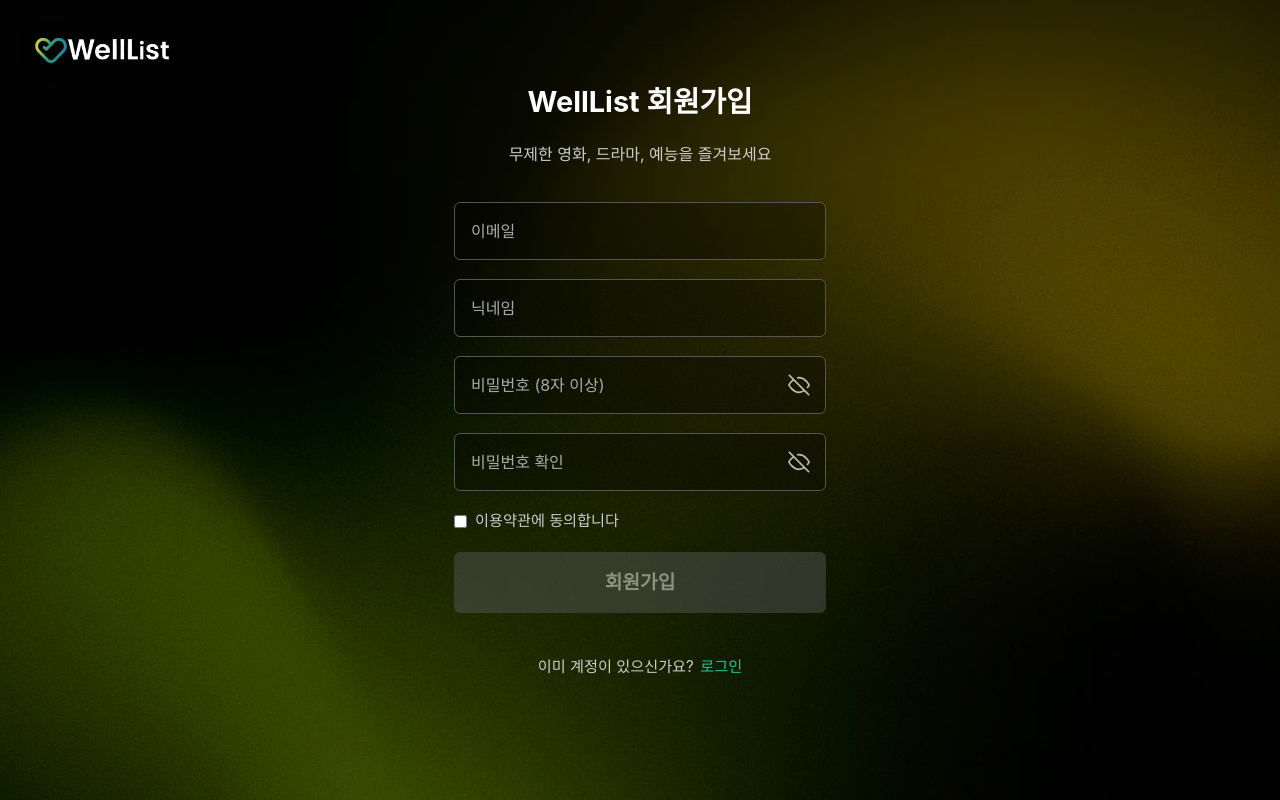
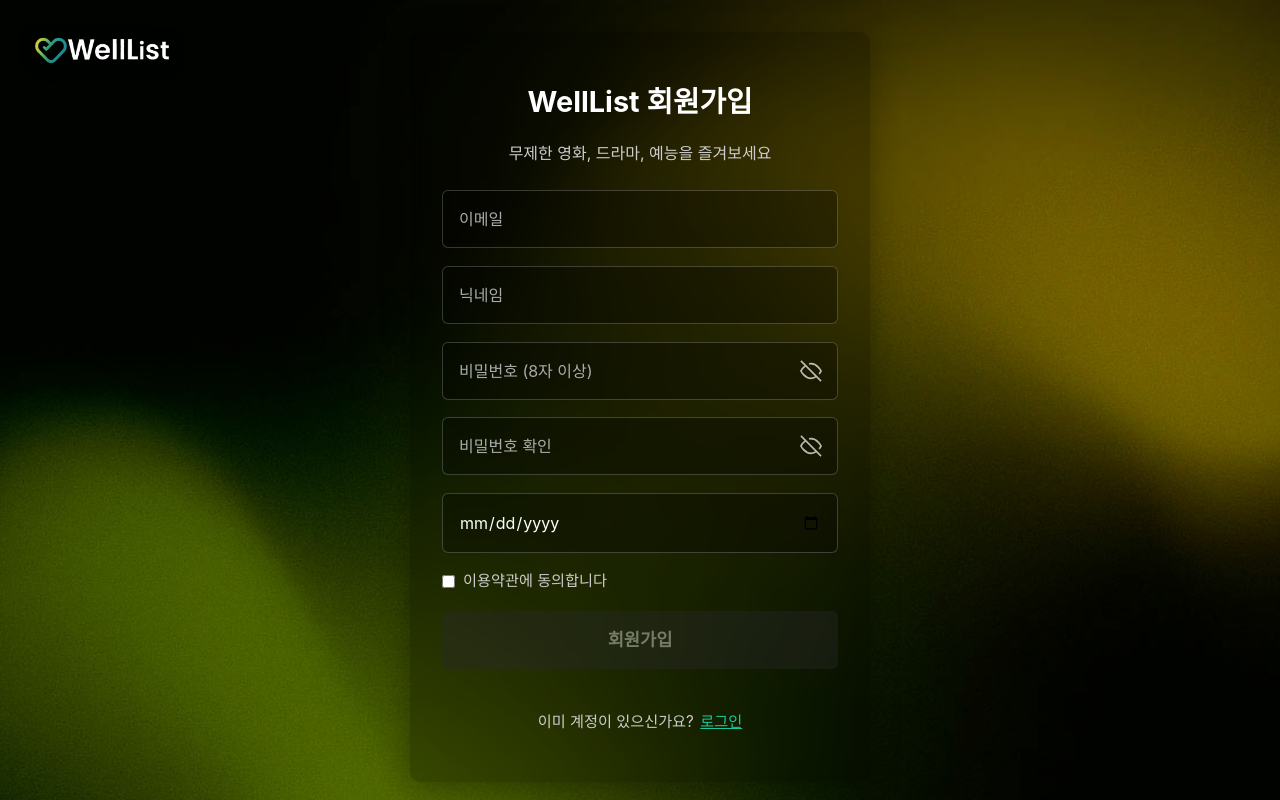
Before and after one commit to MaSeongHwan/mychu, a React (Vite) app in the folder client-react/: page /signup in a window 1280 px wide. Built offline with nearby package versions, Linux system fonts and the light colour scheme; no server answers.

Commit message:
로그인, 회원가입 페이지 디자인 통일

```diff
--- a/client-react/src/pages/index/SignupPage.css
+++ b/client-react/src/pages/index/SignupPage.css
@@ -1,27 +1,32 @@
-/* 전체 페이지 배경 */
+/* 전체 페이지 레이아웃 */
 .signup-page {
   min-height: 100vh;
-  background: url('../../assets/images/backgrounds/login_image3.png') center/cover no-repeat;
-  color: white;
   font-family: 'Inter', sans-serif;
   position: relative;
+  display: flex;
+  justify-content: center;
+  align-items: center;
+  padding: 2rem;
+  color: white;
 }
 
-/* 어두운 배경 오버레이 */
-.signup-page::before {
-  content: "";
+/* 어두운 오버레이 */
+.background-overlay {
   position: absolute;
-  inset: 0;
+  top: 0;
+  left: 0;
+  width: 100%;
+  height: 100%;
   background: rgba(0, 0, 0, 0.3);
   z-index: 0;
 }
 
-/* 상단 로고 */
+/* 로고 */
 .login-logo {
   position: absolute;
   top: 2rem;
   left: 2rem;
-  z-index: 10;
+  z-index: 2;
   cursor: pointer;
 }
 
@@ -36,19 +41,22 @@
   transform: scale(1.03);
 }
 
-/* 폼 콘텐츠 */
+/* 회원가입 폼 컨테이너 */
 .signup-content {
-  position: relative;
   z-index: 1;
   width: 100%;
-  max-width: 420px;
-  margin: 0 auto;
-  padding: 5rem 1.5rem 2rem;
+  max-width: 460px;
   display: flex;
   flex-direction: column;
-  gap: 1.2rem;
+  gap: 1.1rem;
+  padding: 3rem 2rem;
+  backdrop-filter: blur(8px);
+  background: rgba(0, 0, 0, 0.25);
+  border-radius: 10px;
+  box-shadow: 0 4px 30px rgba(0, 0, 0, 0.3);
 }
 
+/* 제목 및 부제목 */
 .signup-title {
   font-size: 1.8rem;
   font-weight: bold;
@@ -59,61 +67,54 @@
   font-size: 1rem;
   text-align: center;
   color: #ccc;
-  margin-bottom: 1rem;
+  margin-bottom: 0.5rem;
 }
 
 /* 입력 필드 */
 .form-input {
   width: 100%;
-  padding: 1rem 1rem;
+  padding: 1rem;
+  font-size: 1rem;
+  border-radius: 6px;
+  border: 1px solid rgba(255, 255, 255, 0.2);
   background-color: rgba(0, 0, 0, 0.3);
-  border: 1px solid rgba(255, 255, 255, 0.2);
   color: white;
-  border-radius: 6px;
-  font-size: 1rem;
   outline: none;
   transition: border-color 0.2s ease;
-}
-
-.form-input.valid {
-  border-color: #555;
-}
-
-.form-input.invalid {
-  border-color: #f76e6e;
 }
 
 .form-input::placeholder {
   color: #aaa;
 }
 
+.form-input:focus {
+  border-color: #1ac79d;
+}
+
+/* 유효성 클래스 */
+.form-input.invalid {
+  border-color: #f76e6e;
+}
+
+.form-input.valid:focus {
+  border-color: #1ac79d;
+}
+
 /* 에러 메시지 */
 .input-error {
   font-size: 0.85rem;
   color: #f76e6e;
-  margin-top: -0.5rem;
-  padding-left: 0.2rem;
+  margin-top: -0.6rem;
+  margin-bottom: 0.2rem;
+  padding-left: 0.3rem;
 }
 
-/* 비밀번호 강도 */
-.password-strength {
-  font-size: 0.85rem;
-  margin-top: -0.5rem;
-}
-
-.password-strength.very-weak { color: #f76e6e; }
-.password-strength.weak { color: #f7a36e; }
-.password-strength.medium { color: #f7db6e; }
-.password-strength.strong { color: #8ff76e; }
-.password-strength.very-strong { color: #1ac79d; }
-
-/* 비밀번호 wrapper */
+/* 비밀번호 토글 버튼 */
 .password-wrapper {
   position: relative;
   width: 100%;
 }
 
-/* 눈 아이콘 버튼 */
 .password-toggle {
   position: absolute;
   top: 50%;
@@ -122,82 +123,101 @@
   background: none;
   border: none;
   cursor: pointer;
+  padding: 0;
   display: flex;
+  align-items: center;
+  justify-content: center;
   color: white;
   opacity: 0.7;
-  padding: 0;
 }
 
 .password-toggle:hover {
   opacity: 1;
 }
 
+/* 비밀번호 강도 표시 */
+.password-strength {
+  font-size: 0.9rem;
+  margin-top: -0.2rem;
+  padding-left: 0.2rem;
+}
+
+.password-strength.very-weak {
+  color: #f76e6e;
+}
+.password-strength.weak {
+  color: #f7a36e;
+}
+.password-strength.medium {
+  color: #f7db6e;
+}
+.password-strength.strong {
+  color: #8ff76e;
+}
+.password-strength.very-strong {
+  color: #1ac79d;
+}
+
 /* 체크박스 */
 .checkbox-label {
+  font-size: 0.95rem;
   display: flex;
   align-items: center;
   gap: 0.5rem;
-  font-size: 0.95rem;
   color: #ccc;
 }
 
-.checkbox-label input {
+.checkbox-label input[type="checkbox"] {
   accent-color: #1ac79d;
 }
 
-/* 회원가입 버튼 */
-/* 비활성 상태 (기본) */
+/* 버튼 */
 .signup-btn {
   padding: 1rem;
-  font-size: 1.2rem;
+  font-size: 1.1rem;
   font-weight: bold;
-  background-color: #555;
+  border-radius: 6px;
   border: none;
+  background-color: #2a2a2a;
   color: white;
-  border-radius: 6px;
   cursor: not-allowed;
-  opacity: 0.5;
+  opacity: 0.4;
   transition: background 0.2s ease, opacity 0.2s ease;
 }
 
-/* 활성 상태 */
 .signup-btn.active {
   background-color: #1ac79d;
+  color: black;
+  opacity: 1;
   cursor: pointer;
-  opacity: 1;
-  pointer-events: auto;
 }
 
-/* 불필요한 hover 제거 */
-.signup-btn:hover {
-  background-color: #1ac79d; /* optional: 유지해도 무방 */
+.signup-btn.active:hover {
+  background-color: #18b498;
 }
 
-/* 하단 */
+/* 하단 링크 */
 .signup-footer {
   margin-top: 1.5rem;
   font-size: 0.95rem;
+  text-align: center;
   color: #ccc;
-  text-align: center;
 }
 
 .signup-footer button {
   background: none;
   border: none;
   color: #1ac79d;
+  font-weight: 500;
   margin-left: 0.4rem;
   cursor: pointer;
-  font-weight: 500;
-}
-
-.signup-footer button:hover {
   text-decoration: underline;
 }
 
 /* 반응형 */
 @media (max-width: 480px) {
   .signup-content {
-    padding: 4rem 1rem 2rem;
+    padding: 2rem 1.5rem;
   }
 
   .signup-title {
@@ -205,6 +225,6 @@
   }
 
   .signup-btn {
-    font-size: 1.1rem;
+    font-size: 1rem;
   }
 }
--- a/client-react/src/pages/index/SignupPage.jsx
+++ b/client-react/src/pages/index/SignupPage.jsx
@@ -11,6 +11,7 @@
     name: '',
     password: '',
     confirmPassword: '',
+    birthdate: '',
     agreeTerms: false,
   });
 
@@ -32,6 +33,9 @@
       case 'confirmPassword':
         if (value !== formData.password) return '비밀번호가 일치하지 않습니다';
         break;
+      case 'birthdate':
+        if (!value) return '생년월일을 입력하세요';
+        break;
       case 'agreeTerms':
         if (!value) return '이용약관에 동의해야 합니다';
         break;
@@ -44,10 +48,12 @@
   const handleInputChange = (e) => {
     const { name, value, type, checked } = e.target;
     const fieldValue = type === 'checkbox' ? checked : value;
+
     setFormData((prev) => ({ ...prev, [name]: fieldValue }));
     setErrors((prev) => ({ ...prev, [name]: validateField(name, fieldValue) }));
+
     if (name === 'password') {
-      evaluatePasswordStrength(value);
+      evaluatePasswordStrength(fieldValue);
     }
   };
 
@@ -67,13 +73,16 @@
   useEffect(() => {
     const isValid =
       Object.values(errors).every((msg) => msg === '') &&
-      Object.values(formData).every((v) => (typeof v === 'boolean' ? true : v.trim() !== ''));
+      Object.entries(formData).every(([key, val]) =>
+        typeof val === 'boolean' ? val || key === 'agreeMarketing' : val.trim() !== ''
+      );
     setIsFormValid(isValid);
   }, [errors, formData]);
 
   const handleSubmit = async (e) => {
     e.preventDefault();
     if (!isFormValid) return;
+
     setIsLoading(true);
     try {
       alert('회원가입이 완료되었습니다!');
@@ -97,11 +106,15 @@
       }}
     >
       <div className="background-overlay" />
-      <div className="login-logo" onClick={() => navigate('/')}> <img src={logo} alt="WellList 홈으로" /> </div>
+      <div className="login-logo" onClick={() => navigate('/')}>
+        <img src={logo} alt="WellList 홈으로" />
+      </div>
+
       <form className="signup-content" onSubmit={handleSubmit}>
         <h2 className="signup-title">WellList 회원가입</h2>
         <p className="signup-subtitle">무제한 영화, 드라마, 예능을 즐겨보세요</p>
 
+        {/* 이메일 */}
         <input
           type="email"
           name="contact"
@@ -112,6 +125,7 @@
         />
         {errors.contact && <div className="input-error">{errors.contact}</div>}
 
+        {/* 닉네임 */}
         <input
           type="text"
           name="name"
@@ -122,6 +136,7 @@
         />
         {errors.name && <div className="input-error">{errors.name}</div>}
 
+        {/* 비밀번호 */}
         <div className="password-wrapper">
           <input
             type={showPassword ? 'text' : 'password'}
@@ -134,20 +149,28 @@
           <button type="button" className="password-toggle" onClick={() => setShowPassword(!showPassword)}>
             <svg xmlns="http://www.w3.org/2000/svg" width="22" height="22" fill="none" stroke="white" strokeWidth="1.8" viewBox="0 0 24 24">
               {showPassword ? (
-                <><path d="M1 12s4-8 11-8 11 8 11 8-4 8-11 8S1 12 1 12Z" /><circle cx="12" cy="12" r="3" /></>
+                <>
+                  <path d="M1 12s4-8 11-8 11 8 11 8-4 8-11 8S1 12 1 12Z" />
+                  <circle cx="12" cy="12" r="3" />
+                </>
               ) : (
-                <><path d="M17.94 17.94A10.07 10.07 0 0 1 12 20C5 20 1 12 1 12a18.4 18.4 0 0 1 5.06-5.94" />
-                <path d="M9.88 4.24A9.17 9.17 0 0 1 12 4c7 0 11 8 11 8a18.4 18.4 0 0 1-2.12 3.19" />
-                <line x1="1" y1="1" x2="23" y2="23" /></>
+                <>
+                  <path d="M17.94 17.94A10.07 10.07 0 0 1 12 20C5 20 1 12 1 12a18.4 18.4 0 0 1 5.06-5.94" />
+                  <path d="M9.88 4.24A9.17 9.17 0 0 1 12 4c7 0 11 8 11 8a18.4 18.4 0 0 1-2.12 3.19" />
+                  <line x1="1" y1="1" x2="23" y2="23" />
+                </>
               )}
             </svg>
           </button>
         </div>
         {passwordStrength.text && (
-          <div className={`password-strength ${passwordStrength.level}`}>{`비밀번호 강도: ${passwordStrength.text}`}</div>
+          <div className={`password-strength ${passwordStrength.level}`}>
+            비밀번호 강도: {passwordStrength.text}
+          </div>
         )}
         {errors.password && <div className="input-error">{errors.password}</div>}
 
+        {/* 비밀번호 확인 */}
         <div className="password-wrapper">
           <input
             type={showConfirmPassword ? 'text' : 'password'}
@@ -160,33 +183,47 @@
           <button type="button" className="password-toggle" onClick={() => setShowConfirmPassword(!showConfirmPassword)}>
             <svg xmlns="http://www.w3.org/2000/svg" width="22" height="22" fill="none" stroke="white" strokeWidth="1.8" viewBox="0 0 24 24">
               {showConfirmPassword ? (
-                <><path d="M1 12s4-8 11-8 11 8 11 8-4 8-11 8S1 12 1 12Z" /><circle cx="12" cy="12" r="3" /></>
+                <>
+                  <path d="M1 12s4-8 11-8 11 8 11 8-4 8-11 8S1 12 1 12Z" />
+                  <circle cx="12" cy="12" r="3" />
+                </>
               ) : (
-                <><path d="M17.94 17.94A10.07 10.07 0 0 1 12 20C5 20 1 12 1 12a18.4 18.4 0 0 1 5.06-5.94" />
-                <path d="M9.88 4.24A9.17 9.17 0 0 1 12 4c7 0 11 8 11 8a18.4 18.4 0 0 1-2.12 3.19" />
-                <line x1="1" y1="1" x2="23" y2="23" /></>
+                <>
+                  <path d="M17.94 17.94A10.07 10.07 0 0 1 12 20C5 20 1 12 1 12a18.4 18.4 0 0 1 5.06-5.94" />
+                  <path d="M9.88 4.24A9.17 9.17 0 0 1 12 4c7 0 11 8 11 8a18.4 18.4 0 0 1-2.12 3.19" />
+                  <line x1="1" y1="1" x2="23" y2="23" />
+                </>
               )}
             </svg>
           </button>
         </div>
         {errors.confirmPassword && <div className="input-error">{errors.confirmPassword}</div>}
 
+        {/* 생년월일 */}
+        <input
+          type="date"
+          name="birthdate"
+          placeholder="생년월일"
+          className={`form-input ${errors.birthdate ? 'invalid' : 'valid'}`}
+          value={formData.birthdate}
+          onChange={handleInputChange}
+        />
+        {errors.birthdate && <div className="input-error">{errors.birthdate}</div>}
+
+        {/* 약관 동의 */}
         <label className="checkbox-label">
           <input
             type="checkbox"
             name="agreeTerms"
             checked={formData.agreeTerms}
             onChange={handleInputChange}
-          />{' '}
+          />
           이용약관에 동의합니다
         </label>
         {errors.agreeTerms && <div className="input-error">{errors.agreeTerms}</div>}
 
-        <button
-          type="submit"
-          className={`signup-btn ${isFormValid ? 'active' : ''}`}
-          disabled={!isFormValid || isLoading}
-        >
+        {/* 회원가입 버튼 */}
+        <button type="submit" className={`signup-btn ${isFormValid ? 'active' : ''}`} disabled={!isFormValid || isLoading}>
           {isLoading ? '가입 중...' : '회원가입'}
         </button>
 
--- a/client-react/src/pages/login/LoginPage.jsx
+++ b/client-react/src/pages/login/LoginPage.jsx
@@ -1,34 +1,38 @@
-import { useState } from 'react';
+import { useState, useEffect } from 'react';
 import { useNavigate } from 'react-router-dom';
 import './LoginPage.css';
 import logo from '../../assets/images/logos/welllist_backno.png';
 import bgImage from '../../assets/images/backgrounds/login_image3.png';
-import { signInWithEmail } from '../../services/auth'; // Firebase 연동 함수
+import { signInWithEmail } from '../../services/auth';
 
 const LoginPage = () => {
   const [formData, setFormData] = useState({ contact: '', password: '', rememberMe: false });
   const [errors, setErrors] = useState({});
   const [showPassword, setShowPassword] = useState(false);
   const [isLoading, setIsLoading] = useState(false);
+  const [isFormValid, setIsFormValid] = useState(false);
   const navigate = useNavigate();
 
-  // 비밀번호 보이기/숨기기 토글
+  // 실시간 유효성 체크
+  useEffect(() => {
+    const emailValid = formData.contact.trim() !== '';
+    const passwordValid = formData.password.trim() !== '';
+    setIsFormValid(emailValid && passwordValid);
+  }, [formData]);
+
   const togglePasswordVisibility = () => {
     setShowPassword(prev => !prev);
   };
 
-  // 입력값 변경 핸들러
   const handleInputChange = (e) => {
     const { name, value, type, checked } = e.target;
     setFormData(prev => ({ ...prev, [name]: type === 'checkbox' ? checked : value }));
 
-    // 에러 초기화
     if (errors[name]) {
       setErrors(prev => ({ ...prev, [name]: '' }));
     }
   };
 
-  // 로그인 폼 제출
   const handleSubmit = async (e) => {
     e.preventDefault();
     const newErrors = {};
@@ -72,19 +76,14 @@
         position: 'relative',
       }}
     >
-      {/* 어두운 오버레이 */}
       <div className="background-overlay" />
-
-      {/* 로고 */}
       <div className="login-logo" onClick={() => navigate('/')}>
         <img src={logo} alt="WellList 홈으로" />
       </div>
 
-      {/* 로그인 폼 */}
       <form className="login-content" onSubmit={handleSubmit}>
         <h2 className="login-title">WellList ID 로그인</h2>
 
-        {/* 이메일 입력 */}
         <input
           className="login-input"
           type="email"
@@ -96,7 +95,6 @@
         />
         {errors.contact && <p className="login-error">{errors.contact}</p>}
 
-        {/* 비밀번호 입력 */}
         <div className="login-password-wrapper">
           <input
             className="login-input"
@@ -113,15 +111,14 @@
             aria-label="비밀번호 보기/숨기기"
           >
             {showPassword ? (
-              // 눈 뜬 아이콘 (보이는 상태)
-              <svg xmlns="http://www.w3.org/2000/svg" width="22" height="22" fill="none" stroke="white" strokeWidth="1.8" strokeLinecap="round" strokeLinejoin="round" viewBox="0 0 24 24">
+              <svg xmlns="http://www.w3.org/2000/svg" width="22" height="22" fill="none" stroke="white" strokeWidth="1.8" viewBox="0 0 24 24">
                 <path d="M1 12s4-8 11-8 11 8 11 8-4 8-11 8S1 12 1 12Z" />
                 <circle cx="12" cy="12" r="3" />
               </svg>
             ) : (
-              // 눈 가린 아이콘 (숨김 상태)
-              <svg xmlns="http://www.w3.org/2000/svg" width="22" height="22" fill="none" stroke="white" strokeWidth="1.8" strokeLinecap="round" strokeLinejoin="round" viewBox="0 0 24 24">
-                <path d="M17.94 17.94A10.07 10.07 0 0 1 12 20C5 20 1 12 1 12a18.4 18.4 0 0 1 5.06-5.94M9.88 4.24A9.17 9.17 0 0 1 12 4c7 0 11 8 11 8a18.4 18.4 0 0 1-2.12 3.19M14.12 14.12A3 3 0 0 1 9.88 9.88" />
+              <svg xmlns="http://www.w3.org/2000/svg" width="22" height="22" fill="none" stroke="white" strokeWidth="1.8" viewBox="0 0 24 24">
+                <path d="M17.94 17.94A10.07 10.07 0 0 1 12 20C5 20 1 12 1 12a18.4 18.4 0 0 1 5.06-5.94" />
+                <path d="M9.88 4.24A9.17 9.17 0 0 1 12 4c7 0 11 8 11 8a18.4 18.4 0 0 1-2.12 3.19" />
                 <line x1="1" y1="1" x2="23" y2="23" />
               </svg>
             )}
@@ -129,7 +126,6 @@
         </div>
         {errors.password && <p className="login-error">{errors.password}</p>}
 
-        {/* 자동 로그인 */}
         <label className="login-checkbox">
           <input
             type="checkbox"
@@ -140,12 +136,14 @@
           자동 로그인
         </label>
 
-        {/* 로그인 버튼 */}
-        <button type="submit" className="login-button" disabled={isLoading}>
+        <button
+          type="submit"
+          className={`login-button ${isFormValid ? 'active' : ''}`}
+          disabled={!isFormValid || isLoading}
+        >
           {isLoading ? '로그인 중...' : '로그인하기'}
         </button>
 
-        {/* 회원가입 링크 */}
         <p className="signup-link">
           아직 계정이 없으신가요?{' '}
           <span onClick={() => navigate('/signup')}>회원가입</span>
```
Also changed, not shown: client-react/src/pages/login/LoginPage.css (+16 -13 lines).
